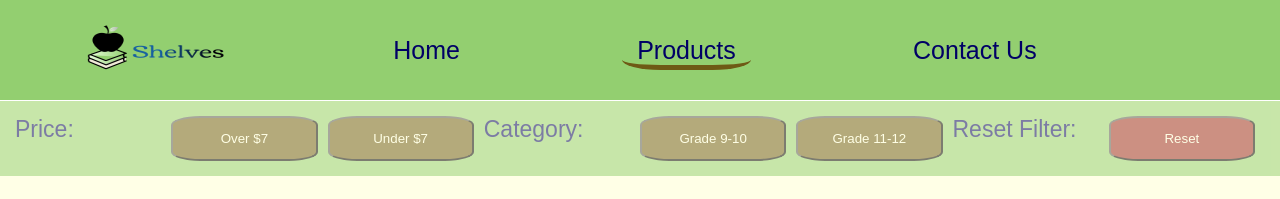
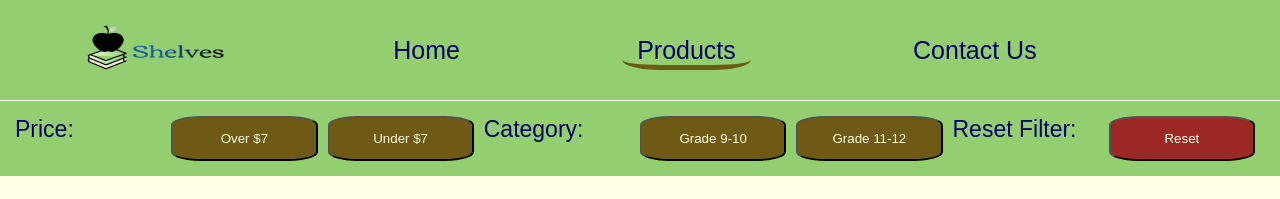
Before and after one commit to Veronica-B/econ-react-app, a React (Create React App) app: page / in a window 1280 px wide. Shown: the top 199 px of the page. Built offline with nearby package versions, Linux system fonts and the light colour scheme.

Commit message:
no opacity

```diff
--- a/src/css/general.css
+++ b/src/css/general.css
@@ -321,7 +321,6 @@
       grid-template-rows: auto;
   background-color: #93cf70;
   padding: 15px;
-  opacity: 51%;
   z-index: 15;
 }
 
--- a/src/css/scss_partials/_filter.scss
+++ b/src/css/scss_partials/_filter.scss
@@ -4,7 +4,7 @@
    grid-template-rows: auto;
     background-color: $clover;
     padding:15px;
-    opacity:51%;
+    // opacity:51%;
     z-index: 15;
 }
 
```
Also changed, not shown: 1 other file (tests, documents, lock files or other folders).
